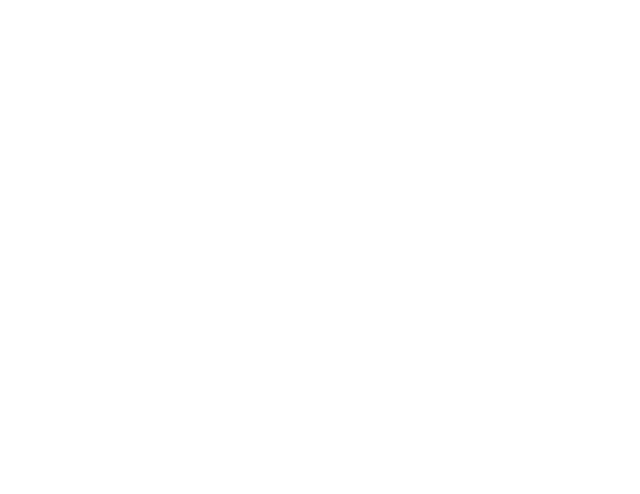
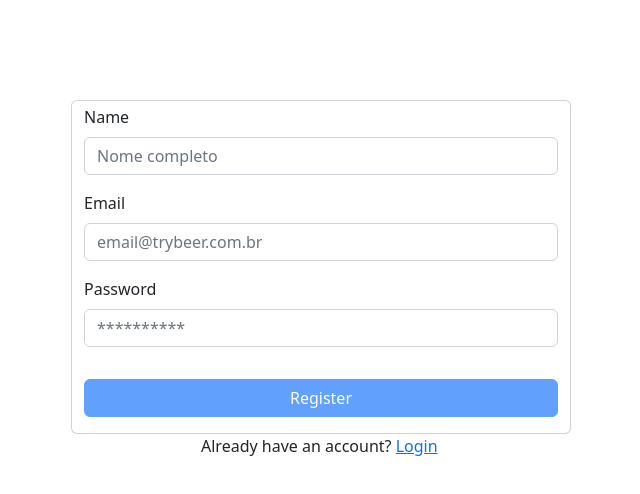
Before and after one commit to Humberto-Bonadiman/softeo-frontend, a React (Create React App) app: page /register in a window 1280 px wide. Before the commit this address had no page. Shown: the top 494 px of the page, without its empty margins (319-959 px from the left). Built offline with nearby package versions, Linux system fonts and the light colour scheme.

Commit message:
feat: create register page

```diff
--- /dev/null
+++ b/src/pages/Register.tsx
@@ -0,0 +1,108 @@
+import { useState } from 'react';
+import Form from 'react-bootstrap/Form';
+import Button from 'react-bootstrap/Button';
+import Alert from 'react-bootstrap/Alert';
+import Container from 'react-bootstrap/Container';
+import { useNavigate } from 'react-router-dom';
+import { fetchApiRegister } from '../services/fetchApi';
+
+const Register = () => {
+  const [email, setEmail] = useState('');
+  const [name, setName] = useState('');
+  const [password, setPassword] = useState('');
+  const [error, setError] = useState(false);
+  const navigate = useNavigate();
+
+  const isEmailValid = (userEmail: string) => {
+    const regexEmail = /^[\w-.]+@([\w-]+\.)+[\w-]{2,4}$/;
+    return regexEmail.test(userEmail);
+  };
+
+  const handleClick = async (event: { preventDefault: () => void; }) => {
+    event.preventDefault();
+    const result = await fetchApiRegister(email, name, password);
+    const ERROR = 401;
+    if (result.status === ERROR) {
+      setError(true);
+    }
+    const STATUS_CODE_OK = 200;
+    if (result.status === STATUS_CODE_OK) {
+      setError(false);
+      navigate('/login');
+    }
+  };
+
+  const MIN_LENGTH_NAME = 8;
+  const MIN_LENGTH_PASSWORD = 5;
+  const ALERT = (
+    <Alert
+      key="danger"
+      variant="danger"
+      className="container-sm error text-center mt-3 w-50"
+      data-testid="common_register__element-invalid_register"
+      style={ { maxWidth: '400px', minWidth: '300px' } }
+      onClose={ () => setError(false) }
+      dismissible
+    >
+      This email is already in use.
+    </Alert>
+  );
+
+  return (
+    <Container style={ { marginTop: '100px' } }>
+      <Form
+        className="card mt-3 pb-3 pt-1 container-sm w-50"
+        style={ { maxWidth: '500px', minWidth: '300px' } }
+      >
+        <Form.Group className="mb-3" controlId="formBasicName">
+          <Form.Label>Name</Form.Label>
+          <Form.Control
+            type="text"
+            placeholder="Nome completo"
+            data-testid="common_register__input-name"
+            onChange={ ({ target }) => setName(target.value) }
+          />
+        </Form.Group>
+        <Form.Group className="mb-3" controlId="formBasicEmail">
+          <Form.Label>Email</Form.Label>
+          <Form.Control
+            type="email"
+            placeholder="email@trybeer.com.br"
+            data-testid="common_register__input-email"
+            onChange={ ({ target }) => setEmail(target.value) }
+          />
+        </Form.Group>
+        <Form.Group className="mb-3" controlId="formBasicPassword">
+          <Form.Label>Password</Form.Label>
+          <Form.Control
+            type="password"
+            placeholder="**********"
+            data-testid="common_register__input-password"
+            onChange={ ({ target }) => setPassword(target.value) }
+          />
+        </Form.Group>
+        <Button
+          variant="primary"
+          type="submit"
+          data-testid="common_register__button-register"
+          disabled={
+            !(isEmailValid(email)
+            && password.length >= MIN_LENGTH_PASSWORD
+            && name.length >= MIN_LENGTH_NAME)
+          }
+          className="mt-3"
+          onClick={ handleClick }
+        >
+          Register
+        </Button>
+      </Form>
+      <p style={ { margin: 'auto', maxWidth: '240px' } }>
+        Already have an account?&nbsp;
+        <a href="/login">Login</a>
+      </p>
+      { error && ALERT }
+    </Container>
+  );
+};
+
+export default Register;
--- a/src/routes/AppRoutes.tsx
+++ b/src/routes/AppRoutes.tsx
@@ -1,11 +1,13 @@
 import React from 'react';
 import { BrowserRouter as Router, useRoutes, Navigate } from 'react-router-dom';
 import Login from '../pages/Login';
+import Register from '../pages/Register';
 
 const App = () => {
   return useRoutes([
     { path: '/', element: <Navigate to="/users/1" /> },
-    { path: '/login', element: <Login /> }
+    { path: '/login', element: <Login /> },
+    { path: '/register', element: <Register />}
   ]);
 };
 
--- /dev/null
+++ b/src/services/fetchApi.tsx
@@ -0,0 +1,34 @@
+const appJson = 'application/json';
+
+export const fetchApi = async (email: string, password: string) => {
+  const fecthLogin = fetch('https://softeo-backend-humberto.herokuapp.com/login', {
+    method: 'POST',
+    headers: {
+      Accept: appJson,
+      'Content-Type': appJson,
+    },
+    body: JSON.stringify({
+      email,
+      password,
+    }),
+  });
+  const response = await fecthLogin;
+  return response;
+};
+
+export const fetchApiRegister = async (email: string, name: string, password: string) => {
+  const fetchRegister = fetch('https://softeo-backend-humberto.herokuapp.com/dentist', {
+    method: 'POST',
+    headers: {
+      Accept: appJson,
+      'Content-Type': appJson,
+    },
+    body: JSON.stringify({
+      email,
+      name,
+      password,
+    }),
+  });
+  const response = await fetchRegister;
+  return response;
+};
```
